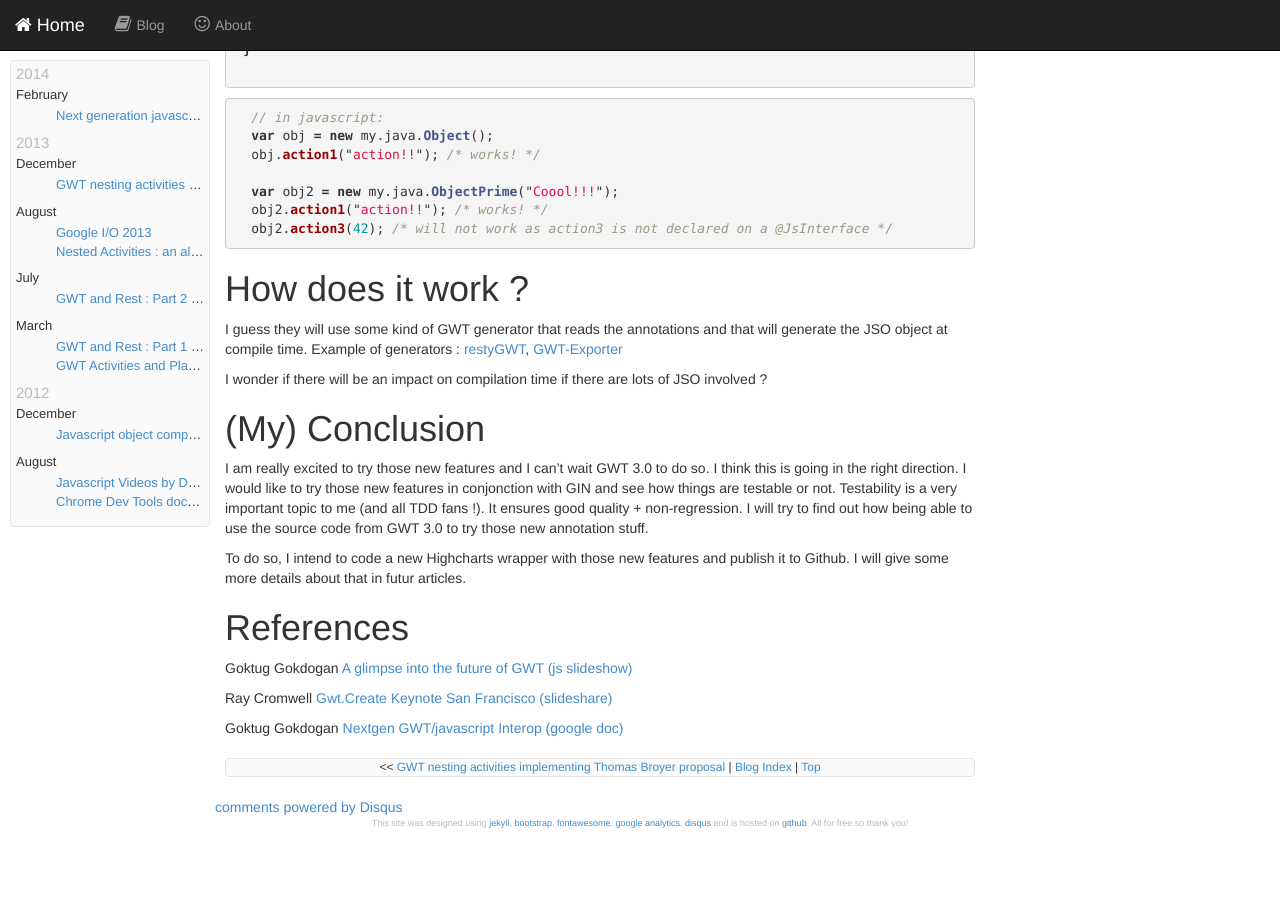
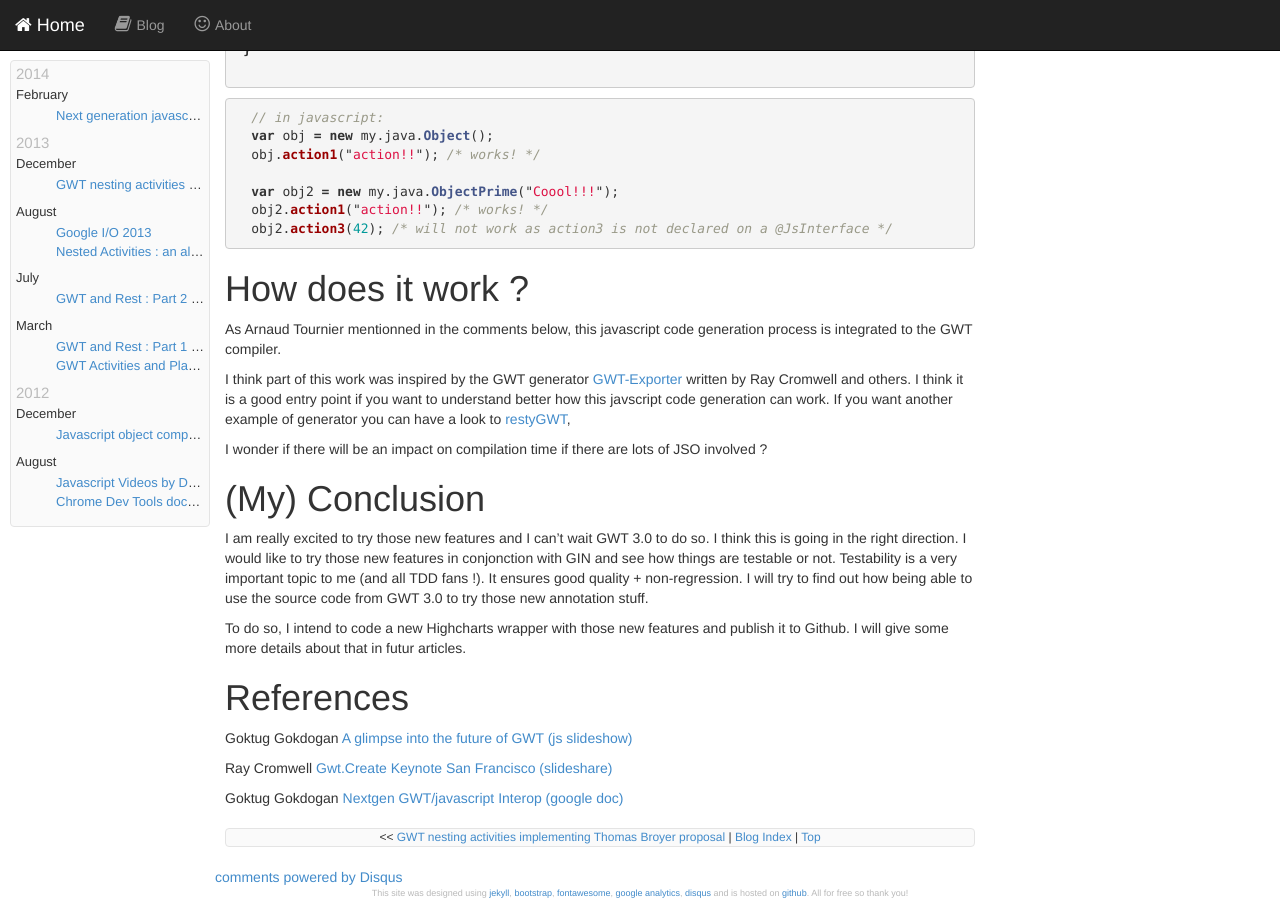
Before and after one commit to ronanquillevere/ronanquillevere.github.io, a Jekyll site: the page built from _posts/2014-02-02-GWT-futur-javascript-interop.markdown, in a window 1280 px wide and 900 px high, scrolled down 3211 px. Built offline with Jekyll 4.4.1, drawn with Linux system fonts in a browser that asks for light colours; Markdown is read by kramdown in place of the engine named in the settings; comment, search, counter and statistics services are not loaded; before the commit the page ends 4041 px from its top, so only the background shows below that.

Commit message:
update article

```diff
--- a/_posts/2014-02-02-GWT-futur-javascript-interop.markdown
+++ b/_posts/2014-02-02-GWT-futur-javascript-interop.markdown
@@ -204,7 +204,9 @@ class MyJavaObject implements MyJsInterface {
 
 # How does it work ?
 
-I guess they will use some kind of GWT generator that reads the annotations and that will generate the JSO object at compile time. Example of generators : [restyGWT](https://github.com/chirino/resty-gwt), [GWT-Exporter](https://code.google.com/p/gwt-exporter/)
+As Arnaud Tournier mentionned in the comments below, this javascript code generation process is integrated to the GWT compiler.
+
+I think part of this work was inspired by the GWT generator [GWT-Exporter](https://code.google.com/p/gwt-exporter/) written by Ray Cromwell and others. I think it is a good entry point if you want to understand better how this javscript code generation can work. If you want another example of generator you can have a look to [restyGWT](https://github.com/chirino/resty-gwt),
 
 I wonder if there will be an impact on compilation time if there are lots of JSO involved ?
 
```
